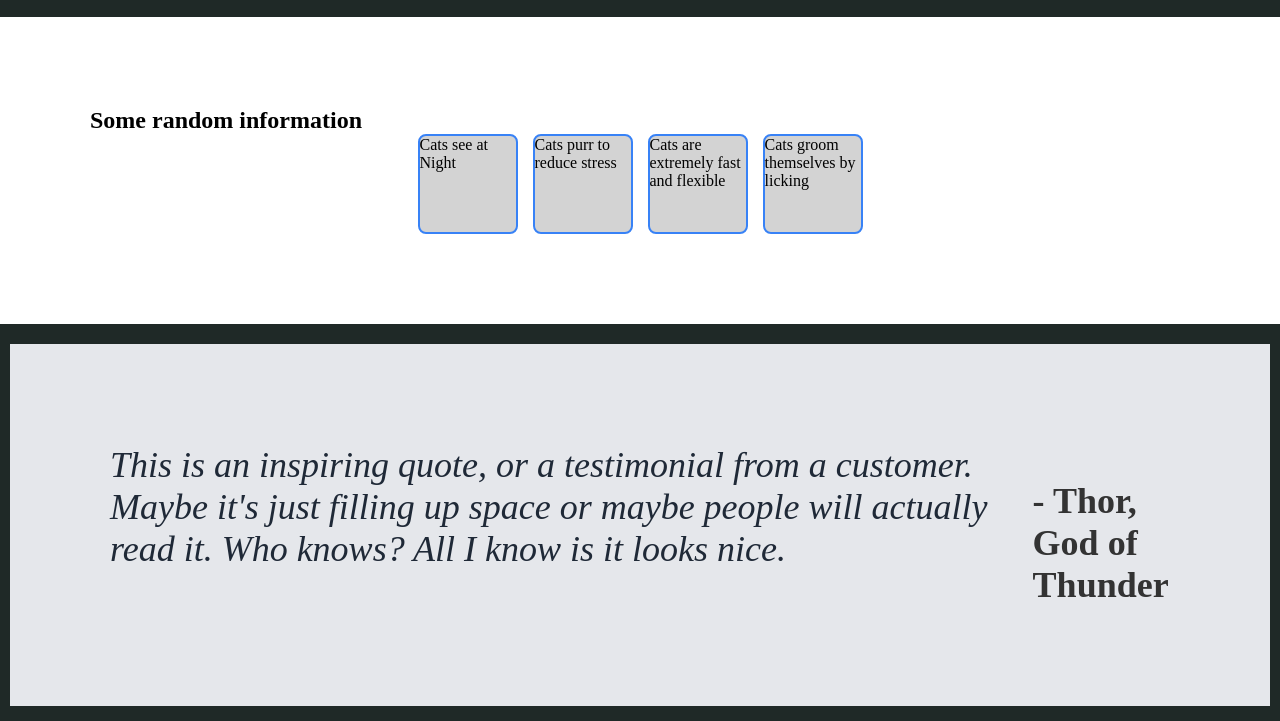
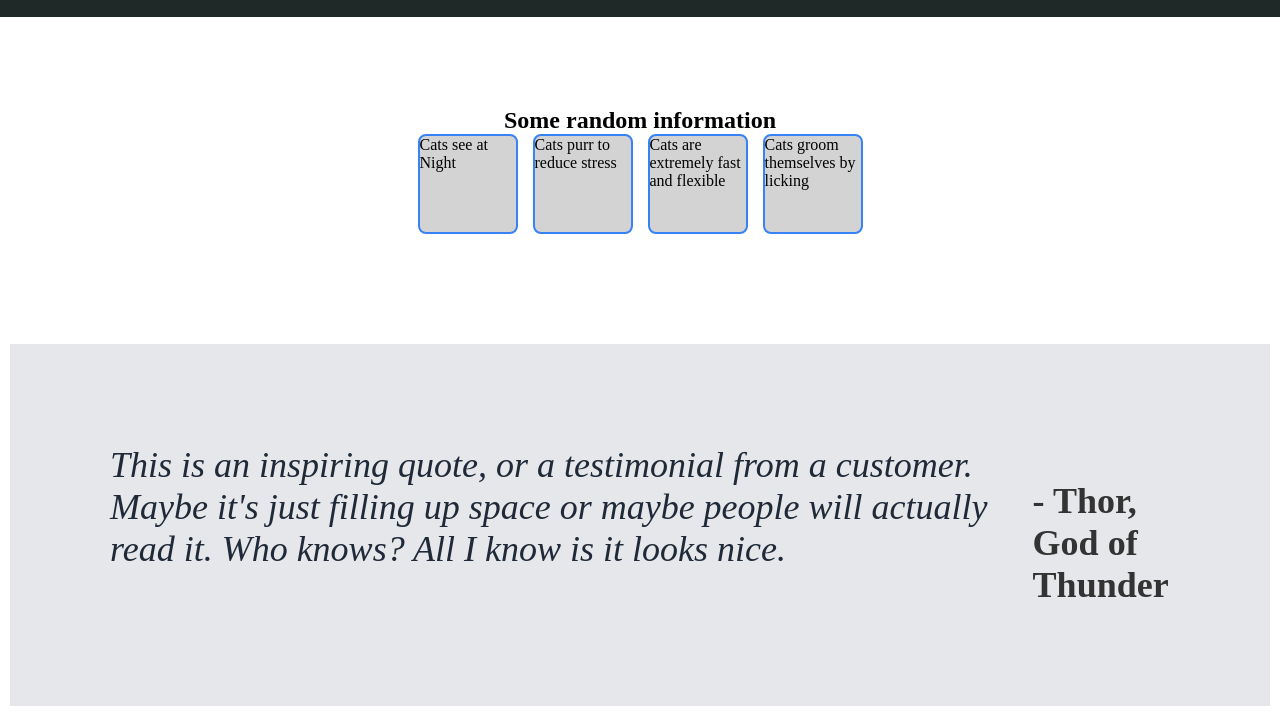
Before and after one commit to 254Coderr/odin-landing-page, a plain HTML site: page index.html in a window 1280 px wide. Shown: the part 231-952 px from the top of the page. Drawn offline with Linux system fonts and the light colour scheme.

Commit message:
added css properties to the created quote container

```diff
--- a/css/main.css
+++ b/css/main.css
@@ -86,11 +86,14 @@ cursor: pointer;
     justify-items: center;
     background-color: white;
 }
+.info-text {
+    text-align: center;
+
+}
 .information-boxes {
     display: flex;
     justify-content: center;
     gap: 15px;
-
 
 }
 .information-box {
@@ -103,8 +106,14 @@ cursor: pointer;
     border-radius: 8px;
 
 }
+.quote-container {
+    display: flex;
+    background-color: white;
+    margin: 0;
+    padding: 0;
+}
 .a-quote {
-    display: flex;
+
     flex-grow: 1;
     font-style: italic;
     font-size: 36px;
```
